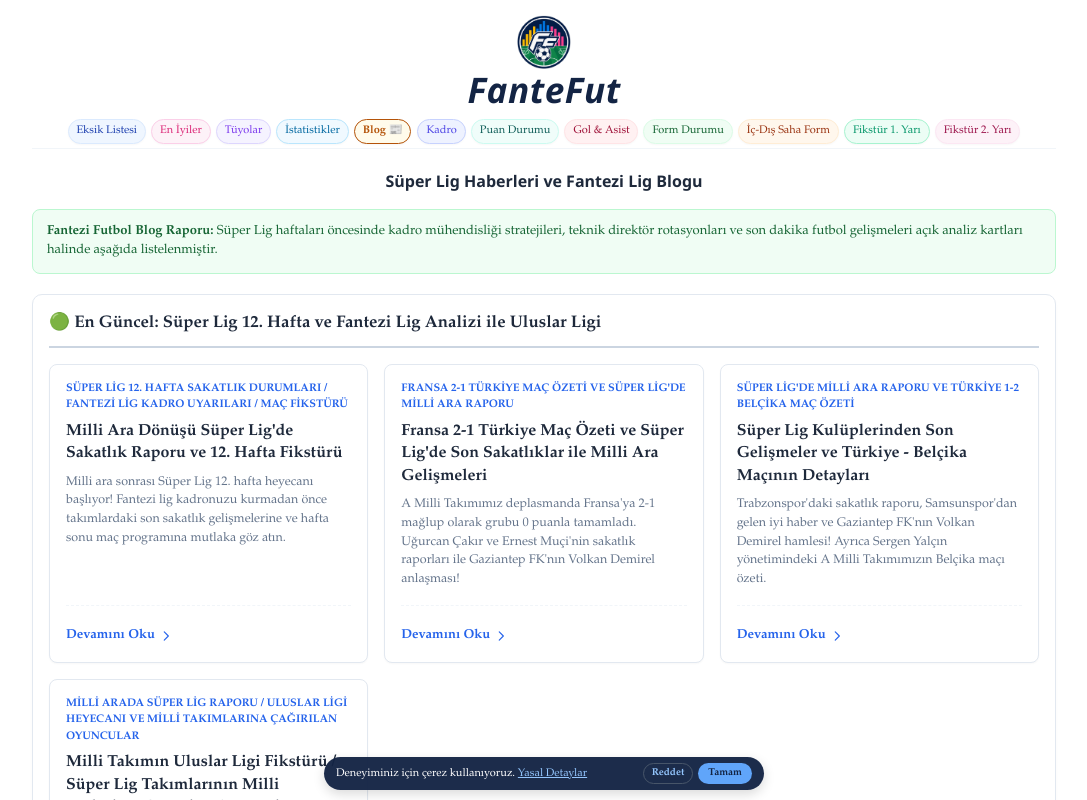
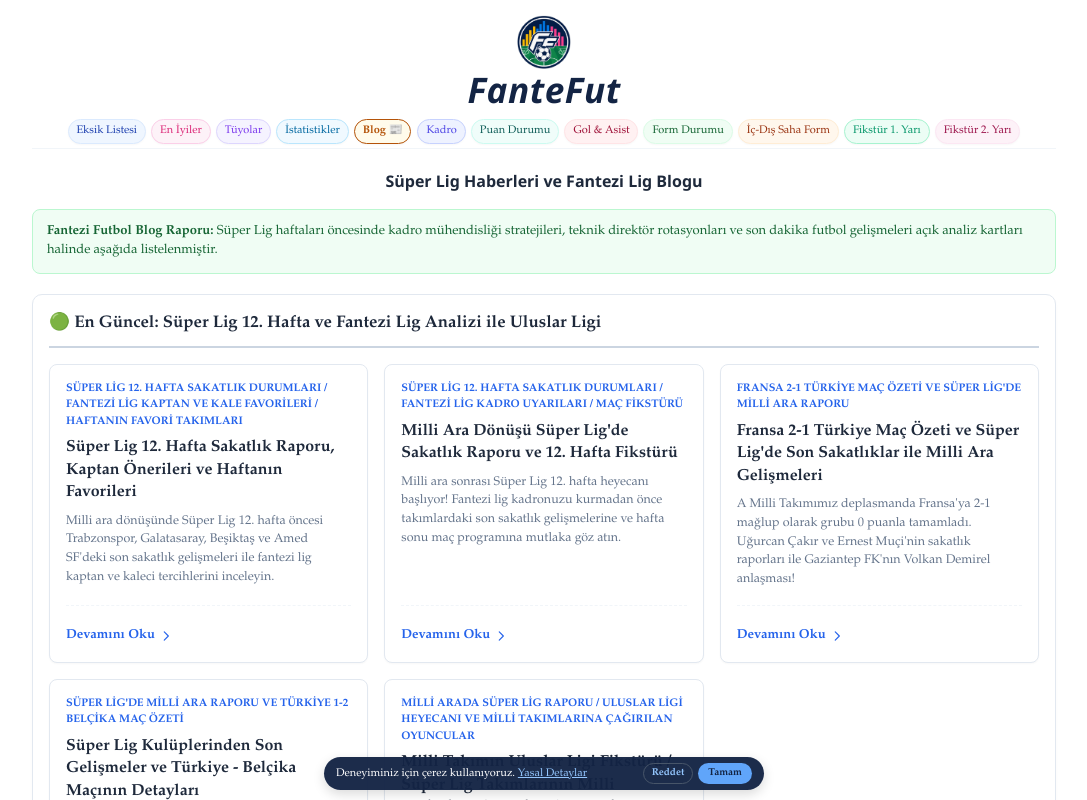
Before and after one commit to fantefut/fantefut, a Next.js app: page /blog in a window 1280 px wide. Shown: the top 800 px of the page, without its empty margins (96-1183 px from the left). Built offline with nearby package versions, Linux system fonts and the light colour scheme.

Commit message:
feat(blog): add super lig week 12 injury report and fantasy tips

```diff
--- a/data/blogs.js
+++ b/data/blogs.js
@@ -4,6 +4,17 @@ export const blogsData = [
 {
     grupAdi: "Süper Lig 12. Hafta ve Fantezi Lig Analizi ile Uluslar Ligi",
     yazilar: [
+{
+  "tip": "gundem",
+  "dugmeAdi": "Süper Lig 12. Hafta Sakatlık Durumları / Fantezi Lig Kaptan ve Kale Favorileri / Haftanın Favori Takımları",
+  "slug": "super-lig-12-hafta-sakatlik-raporu-ve-fantezi-lig-kaptan-onerileri",
+  "title": "Süper Lig 12. Hafta Sakatlık Raporu, Kaptan Önerileri ve Haftanın Favorileri",
+  "description": "Milli ara dönüşünde Süper Lig 12. hafta öncesi Trabzonspor, Galatasaray, Beşiktaş ve Amed SF'deki son sakatlık gelişmeleri ile fantezi lig kaptan ve kaleci tercihlerini inceleyin.",
+  "content": [
+    "Milli ara dönüşünde Trendyol Süper Lig 12. hafta heyecanı başlarken takımlardaki güncel sakatlık ve ceza raporları fantezi lig oyuncularının planlarını doğrudan etkiliyor. Haftanın en sevindirici haberleri Trabzonspor cephesinden geldi; sakatlık süreçlerini atlatan Ernest Muçi, Wagner Pina ve Ruslan Malinovskyi takım antrenmanlarına katılırken, Tim Jabol-Folcarelli ve Aral Şimşir gibi isimler de sahaya dönüş hazırlıklarını sürdürüyor. Ancak teknik heyetin bu yıldızları riske etmeyip Eyüpspor karşısında ilk 11'de başlatıp başlatmayacağı maç saatinde netlik kazanacak. Beşiktaş'ta ise omzundaki sakatlığı geride bırakan İtalyan orta saha Fabio Miretti'nin sahalara dönüş sinyali vermesi Konyaspor deplasmanı öncesi teknik heyeti rahatlattı. Zirvenin sahibi Galatasaray'da ise revire dönen kadro can sıkıyor; tedavileri süren yıldızlar Victor Osimhen ve Rafael Leão, Samsunspor mücadelesinde kesin olarak forma giyemeyecek. Milli takım kamplarından sakat dönen kaleci Uğurcan Çakır, Aleksey Batrakov ve Roland Sallai'nin durumları ise şüpheli olarak değerlendiriliyor. Ligin dikkat çeken ekiplerinden Amed Sportif Faaliyetler'de de Çaykur Rizespor maçı öncesi savunmanın bel kemiği Lumbardh Dellova sakatlığı, Samuel Ballet ise kart cezası nedeniyle kadroda yer almazken, milli takımdan sakat dönen Ermal Krasniqi'nin oynayıp oynamayacağı belirsizliğini koruyor.",
+    "Zorlu 12. hafta fikstüründe fantezi lig kadrosunu kurarken en kritik kararların başında kaptanlık ve kale tercihleri geliyor. Haftanın genel güç dengesine bakıldığında galibiyet yolunda en favori takımlar sırasıyla Trabzonspor, Galatasaray, Fenerbahçe, Beşiktaş ve Amed SF olarak öne çıkıyor. Bu doğrultuda kaptanlık pazubandı için Trabzonspor'un hücum silahları Mohamed Salah ve Paul Onuachu ilk sıralarda yer alırken, 10 golle krallık yarışında zirvede bulunan Amed Sportif Faaliyetler'in golcüsü Gift Orban ile durumu düzelmesi halinde Galatasaray'ın yıldızı Aleksey Batrakov en güçlü alternatifler arasında bulunuyor. Bordo-mavililerde Ernest Muçi de potansiyeliyle harika bir kaptan adayı olabilirdi ancak sakatlıktan yeni çıkması ve ilk 11'de başlamama ihtimalinin yüksek olması nedeniyle bu hafta riskli bir seçim görünüyor. Kaleci tercihlerinde ise haftanın en favori iki takımı olan Trabzonspor'un file bekçisi André Onana ile Galatasaray'ın eldiveni Uğurcan Çakır ön plana çıkıyor. Fakat omuz sakatlığı bulunan Uğurcan'ın riske edilmemesi durumunda Samsunspor karşısında kaleyi genç file bekçisi Jankat Yılmaz'ın devralma ihtimalini göz önünde bulundurarak son dakika kadro duyurularını takip etmek büyük önem taşıyor."
+  ]
+},
 {
   "tip": "gundem",
   "dugmeAdi": "Süper Lig 12. Hafta Sakatlık Durumları / Fantezi Lig Kadro Uyarıları / Maç Fikstürü",
```
